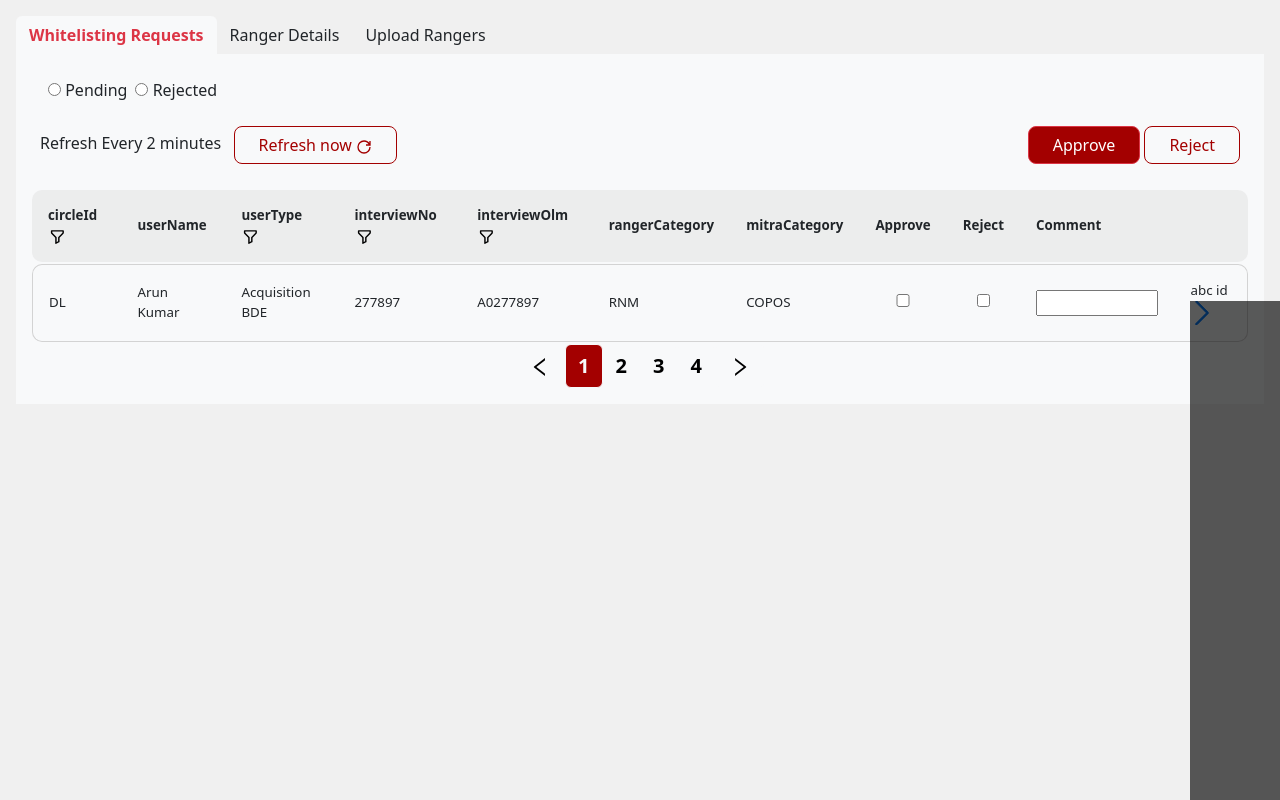
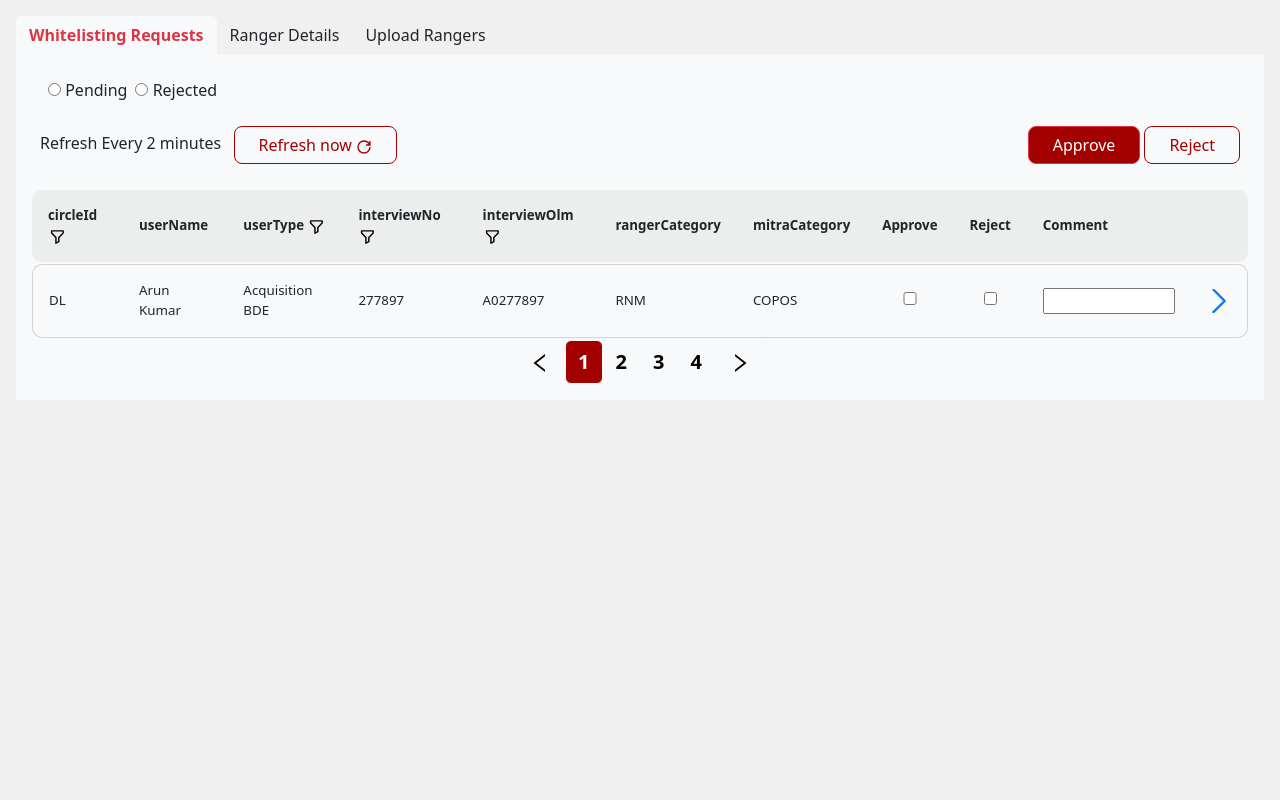
Before and after one commit to 10xvick/angular-FSC-demo, an Angular app: page / in a window 1280 px wide. Built offline with nearby package versions, Linux system fonts and the light colour scheme.

Commit message:
2 files modified

```diff
--- a/src/app/app.component.html
+++ b/src/app/app.component.html
@@ -4,31 +4,37 @@
   <ng-container *ngTemplateOutlet="promoter"></ng-container>
 </div>
 
-<ng-template #popup let-cols>
-   {{cols | json}} abc
+<ng-template #promoter_details_popup>
   <div
-    class="w-100 v-100 bg-gray-transparent position-fixed grid-center"
+    class="
+      w-100
+      v-100
+      bg-gray-transparent
+      position-fixed
+      start-0
+      top-0
+      grid-center
+    "
     style="height:100vh;"
   >
-    <div class="bg-light rounded-3 p-2" style="max-width:50vw">
-      <div class="w-100 text-end" role="button" (click)="popuptoggle()">X</div>
+    <div class="bg-light rounded-3 p-2 pe-auto" style="max-width:50vw">
+      <div class="w-100 text-end" role="button" (click)="setDetails()">x</div>
       <div
-        class="d-flex overflow-auto pe-none"
+        class="d-flex overflow-auto"
         style="margin-top:-30px;flex-wrap:wrap;max-height:75vh"
       >
-        <div class="p-4" *ngFor="let field of fields">
-          <div style="font-size:11px">{{ data[field] }}</div>
-          <div style="font-size:15px" class="fw-bold">No</div>
+        <div class="p-4" *ngFor="let field of details | keyvalue">
+          <div style="font-size:11px">{{ field.key }}</div>
+          <div style="font-size:15px" class="fw-bold">
+            {{ field.value }}
+          </div>
         </div>
       </div>
       <div class="d-flex">
         <button class="btn btn-xl me-1 btn-danger px-4 rounded-3">
           Approve
         </button>
-        <button
-          class="btn btn-xl btn-outline-danger px-4 rounded-3"
-          (click)="popuptoggle()"
-        >
+        <button class="btn btn-xl btn-outline-danger px-4 rounded-3" (click)="setDetails()">
           Reject
         </button>
       </div>
@@ -95,6 +101,11 @@
         </div>
       </div>
       <ng-container *ngIf="this.service.tableData | async; let d">
+        <ng-container *ngIf="details">
+          <ng-container
+            *ngTemplateOutlet="promoter_details_popup"
+          ></ng-container>
+        </ng-container>
         <div class="flex w-100 overflow-scroll">
           <ng-container
             *ngTemplateOutlet="
@@ -124,7 +135,8 @@
             </svg>
           </button>
           <button
-            class="btn btn-light fw-bold fs-5" [ngClass]="{'btn-danger text-light pe-none':d.data.page == page}"
+            class="btn btn-light fw-bold fs-5"
+            [ngClass]="{ 'btn-danger text-light pe-none': d.data.page == page }"
             *ngFor="let page of d.data.totalPage"
           >
             {{ page }}
@@ -162,11 +174,7 @@
         <th class="p-3" *ngFor="let col of defaultCols">
           {{ col }}
           <span *ngIf="filters[col]">
-            <svg
-              viewBox="0 0 24 24"
-              height="1.3em"
-              width="1.3em"
-            >
+            <svg viewBox="0 0 24 24" height="1.3em" width="1.3em">
               <path
                 d="M21 3H5a1 1 0 0 0-1 1v2.59c0 .523.213 1.037.583 1.407L10 13.414V21a1.001 1.001 0 0 0 1.447.895l4-2c.339-.17.553-.516.553-.895v-5.586l5.417-5.417c.37-.37.583-.884.583-1.407V4a1 1 0 0 0-1-1zm-6.707 9.293A.996.996 0 0 0 14 13v5.382l-2 1V13a.996.996 0 0 0-.293-.707L6 6.59V5h14.001l.002 1.583-5.71 5.71z"
               ></path>
@@ -185,19 +193,19 @@
         <td><input class="w-100" type="checkbox" /></td>
         <td><input class="w-100" type="checkbox" /></td>
         <td><input class="w-100" type="text" /></td>
-        <td role="button" (click)="popuptoggle()">
-
-          <ng-container
-          *ngTemplateOutlet="
-            popup;
-            context: {
-              cols:cols
-            }
-          "
-        ></ng-container>
-
-            {{cols[0]}}
-          <svg stroke="#027BFC" fill="#027BFC" stroke-width="40" viewBox="0 0 1024 1024" height="24" width="24" ><path d="M271.653 1023.192c-8.685 0-17.573-3.432-24.238-10.097-13.33-13.33-13.33-35.144 0-48.474L703.67 508.163 254.08 58.573c-13.33-13.331-13.33-35.145 0-48.475 13.33-13.33 35.143-13.33 48.473 0L776.38 483.925c13.33 13.33 13.33 35.143 0 48.473l-480.492 480.694c-6.665 6.665-15.551 10.099-24.236 10.099z"></path></svg>
+        <td role="button" (click)="setDetails(row)">
+          <svg
+            stroke="#027BFC"
+            fill="#027BFC"
+            stroke-width="40"
+            viewBox="0 0 1024 1024"
+            height="24"
+            width="24"
+          >
+            <path
+              d="M271.653 1023.192c-8.685 0-17.573-3.432-24.238-10.097-13.33-13.33-13.33-35.144 0-48.474L703.67 508.163 254.08 58.573c-13.33-13.331-13.33-35.145 0-48.475 13.33-13.33 35.143-13.33 48.473 0L776.38 483.925c13.33 13.33 13.33 35.143 0 48.473l-480.492 480.694c-6.665 6.665-15.551 10.099-24.236 10.099z"
+            ></path>
+          </svg>
         </td>
       </tr>
     </tbody>
--- a/src/app/app.component.ts
+++ b/src/app/app.component.ts
@@ -12,23 +12,8 @@ export class AppComponent {
   tabs = ['Whitelisting Requests', 'Ranger Details', 'Upload Rangers'];
   activeTab = this.tabs[0];
 
-  popup: any = {
-    show: true,
-    toggle: (flag?) => {
-      if (flag != undefined) {
-        this.popup.show = flag;
-      } else this.popup.show = !this.popup.show;
-    },
-  };
-
-  popupshow = false;
-  popuptoggle = (flag?) => {
-    if (flag != undefined) {
-      this.popupshow = flag;
-      this.popup.show = flag;
-      console.log(this.popup.show);
-    } else this.popupshow = !this.popupshow;
-  };
-
-  pages:number[] = Array(10).fill(0).map((e,i)=>i+1);
+  details = null;
+  setDetails(data) {
+    this.details = data;
+  }
 }
```
